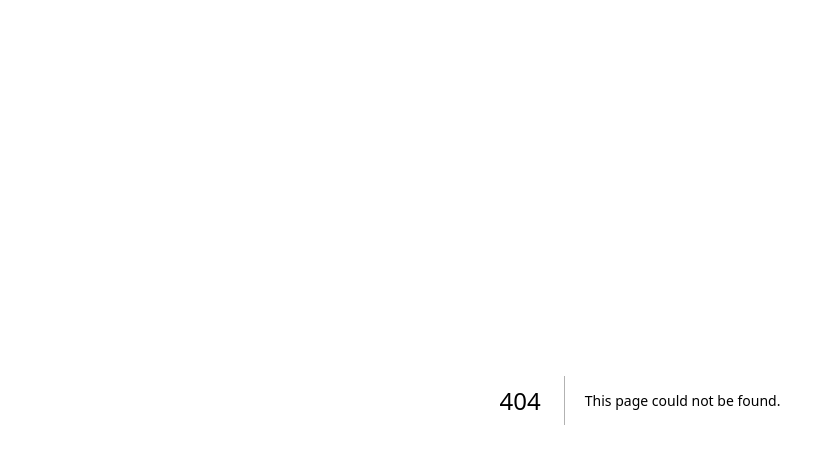
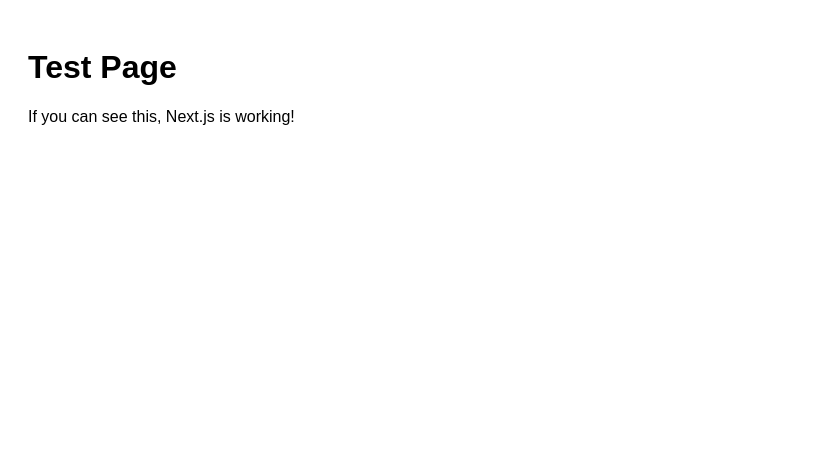
Before and after one commit to ProMarketnet/launchai, a Next.js app: page /test in a window 1280 px wide. Before the commit this address had no page. Shown: the top 464 px of the page, without its empty margins (0-815 px from the left). Built offline with nearby package versions, Linux system fonts and the light colour scheme.

Commit message:
Create test.tsx

```diff
--- /dev/null
+++ b/pages/test.tsx
@@ -0,0 +1,8 @@
+export default function Test() {
+  return (
+    <div style={{ padding: '20px', fontFamily: 'Arial' }}>
+      <h1>Test Page</h1>
+      <p>If you can see this, Next.js is working!</p>
+    </div>
+  )
+}
```
